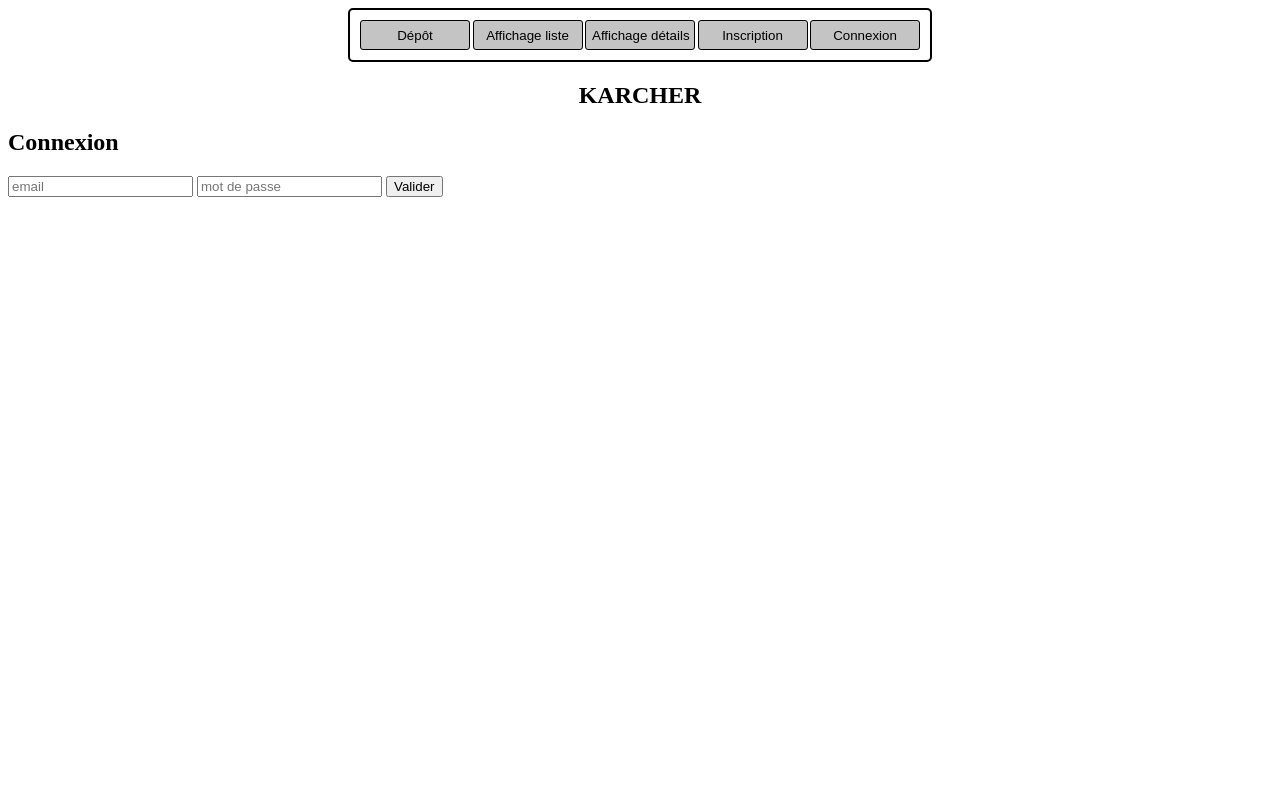
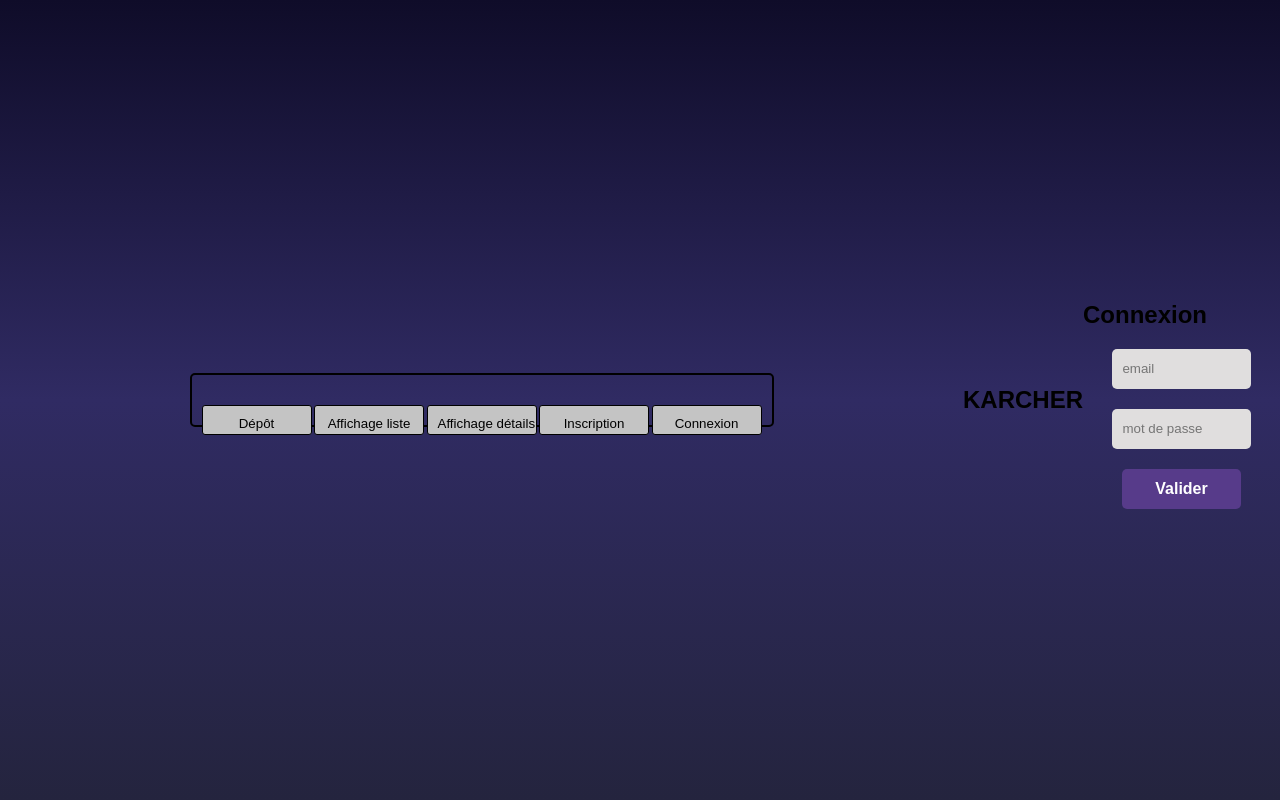
Before and after one commit to rouslan06/Karcher, a PHP site: page /Page/connexion/connexion.php in a window 1280 px wide. Run offline with PHP 8.4, Linux system fonts and the light colour scheme.

Commit message:
Connexion et inscription

```diff
--- a/Page/Inscription/inscription.php
+++ b/Page/Inscription/inscription.php
@@ -21,6 +21,12 @@
     <?php menu2(); ?>
 
     <section>
+        <?php
+        if(@$_GET['Empty'] == true)
+        { ?>
+        <div><?php echo $_GET['Empty']?></div>
+        <?php
+        } ?>
         <form action="../Inscription/verif-inscription" method="post">
             <input type="text" name="nom" placeholder="nom" required />
             <input type="text" name="prenom" placeholder="prenom" required />
--- a/Page/connexion/Connexion.css
+++ b/Page/connexion/Connexion.css
@@ -25,3 +25,96 @@
 #center {
     text-align: center;
 }
+
+/* CSS LOGIN AND REGISTER */
+
+body{
+	margin: 0;
+	padding: 0;
+	display: flex;
+	justify-content: center;
+	align-items: center;
+	min-height: 100vh;
+	font-family: 'Jost', sans-serif;
+	background: linear-gradient(to bottom, #0f0c29, #302b63, #24243e);
+}
+.main{
+	width: 350px;
+	height: 500px;
+	background: red;
+	overflow: hidden;
+	background: url("https://doc-08-2c-docs.googleusercontent.com/docs/securesc/68c90smiglihng9534mvqmq1946dmis5/fo0picsp1nhiucmc0l25s29respgpr4j/1631524275000/03522360960922298374/03522360960922298374/1Sx0jhdpEpnNIydS4rnN4kHSJtU1EyWka?e=view&authuser=0&nonce=gcrocepgbb17m&user=03522360960922298374&hash=tfhgbs86ka6divo3llbvp93mg4csvb38") no-repeat center/ cover;
+	border-radius: 10px;
+	box-shadow: 5px 20px 50px #000;
+}
+#chk{
+	display: none;
+}
+.signup{
+	position: relative;
+	width:100%;
+	height: 100%;
+}
+label{
+	color: #fff;
+	font-size: 2.3em;
+	justify-content: center;
+	display: flex;
+	margin: 60px;
+	font-weight: bold;
+	cursor: pointer;
+	transition: .5s ease-in-out;
+}
+input{
+	width: 60%;
+	height: 20px;
+	background: #e0dede;
+	justify-content: center;
+	display: flex;
+	margin: 20px auto;
+	padding: 10px;
+	border: none;
+	outline: none;
+	border-radius: 5px;
+}
+button{
+	width: 60%;
+	height: 40px;
+	margin: 10px auto;
+	justify-content: center;
+	display: block;
+	color: #fff;
+	background: #573b8a;
+	font-size: 1em;
+	font-weight: bold;
+	margin-top: 20px;
+	outline: none;
+	border: none;
+	border-radius: 5px;
+	transition: .2s ease-in;
+	cursor: pointer;
+}
+button:hover{
+	background: #6d44b8;
+}
+.login{
+	height: 460px;
+	background: #eee;
+	border-radius: 60% / 10%;
+	transform: translateY(-180px);
+	transition: .8s ease-in-out;
+}
+.login label{
+	color: #573b8a;
+	transform: scale(.6);
+}
+
+#chk:checked ~ .login{
+	transform: translateY(-500px);
+}
+#chk:checked ~ .login label{
+	transform: scale(1);
+}
+#chk:checked ~ .signup label{
+	transform: scale(.6);
+}
--- a/Page/connexion/connexion.php
+++ b/Page/connexion/connexion.php
@@ -17,12 +17,13 @@
     <?php menu2(); ?>
     <section>
         <h2>Connexion</h2>
-            <form action="verification-connexion" method="POST">
+        <!--  -->
+            <form action="sessions.php" method="POST">
                 <input type="email" name="email" placeholder="email" required />
                 <input type="password" name="password" placeholder="mot de passe" required />
-                <button>Valider</button>
+                <button name="sub" >Valider</button>
             </form>
     </section>
 </body>
-
+<!--  -->
 </html>
```
Also changed, not shown: Page/Inscription/verif-inscription.php (+9 -11 lines), Page/connexion/sessions.php (+34 -10 lines), Page/connexion/verif-connexion.php (deleted, +0 -15 lines).
